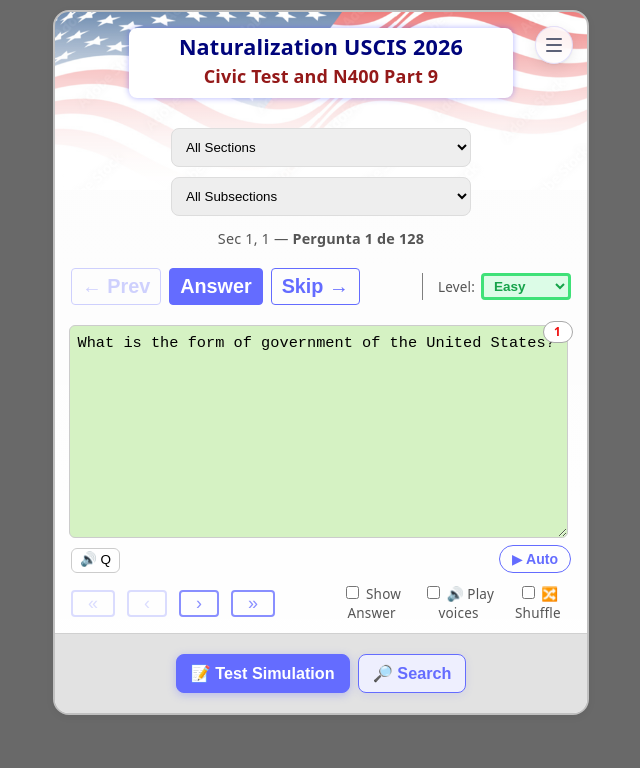
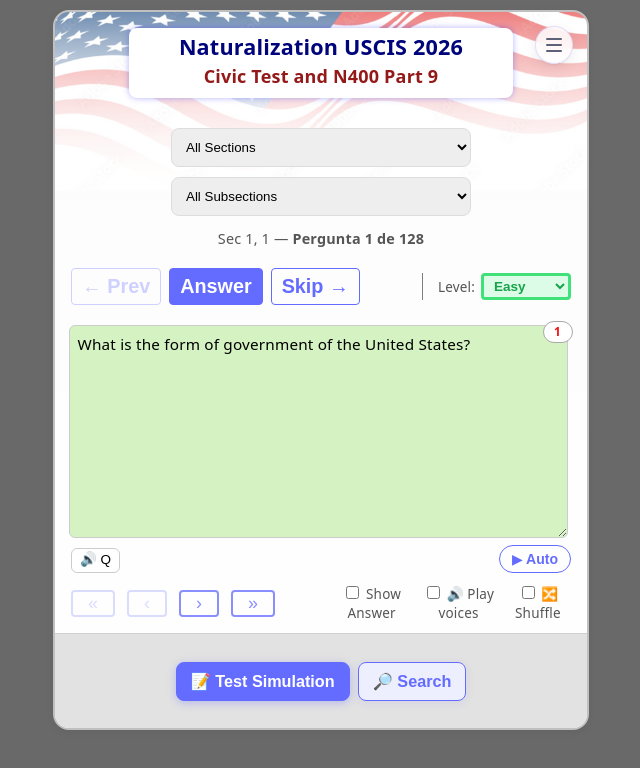
Before and after one commit to renatodaherbr-dotcom/civictest-usa, a React (Vite) app: page / in a window 1280 px wide. Shown: the top 768 px of the page, without its empty margins (319-959 px from the left). Built offline with nearby package versions, Linux system fonts and the light colour scheme.

Commit message:
Many things

```diff
--- a/src/App.jsx
+++ b/src/App.jsx
@@ -671,17 +671,24 @@
         {/* TEXT AREA */}
         <div className={`textarea-wrapper ${effectiveMostrarResposta ? "mostrar-resposta" : ""} ${isN400 ? "split-part9" : dbFile === "bd_civic3.csv" ? "split-6040" : "split-5050"}`}>
           <span className="ta-q-index">{questionId}</span>
-          <textarea
+
+          {/* QUESTION: Read-only div that parses HTML tags */}
+          <div
+            key={`q-${questionId}`}
             className="ta-pergunta"
-            value={texto_q}
-            readOnly
+            dangerouslySetInnerHTML={{ __html: texto_q }}
           />
-          <textarea
+
+          {/* ANSWER: Editable div that acts like a rich-text editor */}
+          <div
+            key={`a-${questionId}`}
             className={`ta-resposta ${!effectiveMostrarResposta ? "ta-hidden" : ""} ${getEdit(shortEditKey) ? "ta-edited" : ""}`}
-            value={texto_a}
-            readOnly={!effectiveMostrarResposta}
+            contentEditable={effectiveMostrarResposta}
+            suppressContentEditableWarning={true}
             tabIndex={effectiveMostrarResposta ? 0 : -1}
-            onChange={(e) => saveEdit(shortEditKey, e.target.value)}
+            /* We use onBlur instead of onChange for contentEditable so the cursor doesn't jump */
+            onBlur={(e) => saveEdit(shortEditKey, e.currentTarget.innerHTML)}
+            dangerouslySetInnerHTML={{ __html: texto_a }}
           />
 
           {effectiveMostrarResposta && (
--- a/src/app.css
+++ b/src/app.css
@@ -30,15 +30,22 @@
 }
 
 /* textarea de pergunta e resposta */
-section#center textarea {
-  width: calc(100% - 16px); /* ocupa toda a largura menos margens laterais */
-  margin: 5px 5px;          /* 4px topo/baixo, 8px laterais */
-  padding: 8px;             /* espaço interno */
+/* textarea/div de pergunta e resposta */
+section#center textarea,
+section#center .ta-pergunta,
+section#center .ta-resposta {
+  width: calc(100% - 16px);
+  margin: 5px 5px;
+  padding: 8px;
   font-size: var(--fs);
   border-radius: 6px;
   border: 1px solid #ccc;
-  resize: vertical;         /* usuário só pode mudar altura */
-  box-sizing: border-box;   /* inclui padding e borda no width */
+  resize: vertical;
+  box-sizing: border-box;
+  overflow-y: auto;
+  text-align: left;
+  color: #000000;
+  line-height: 1.4;      /* Required for divs to scroll like textareas */
 }
 #title-box{
   background: white;
@@ -291,12 +298,20 @@
 }
 
 /* bd_civic1 — 50/50 */
-.textarea-wrapper.split-5050.mostrar-resposta .ta-pergunta { height: 40%; }
-.textarea-wrapper.split-5050 .ta-resposta               { height: 60%; }
+.textarea-wrapper.split-5050.mostrar-resposta .ta-pergunta {
+  height: calc(40% - 5px);
+}
+.textarea-wrapper.split-5050 .ta-resposta{
+  height: calc(60% - 5px);
+}
 
 /* bd_civic2 — 60/40 */
-.textarea-wrapper.split-6040.mostrar-resposta .ta-pergunta { height: 60%; }
-.textarea-wrapper.split-6040 .ta-resposta               { height: 40%; }
+.textarea-wrapper.split-6040.mostrar-resposta .ta-pergunta {
+  height: calc(60% - 5px);
+}
+.textarea-wrapper.split-6040 .ta-resposta {
+  height: calc(40% - 5px);
+}
 
 /* ── Part 9: taller wrapper, three-area split ─────────── */
 .textarea-wrapper.split-part9 {
@@ -305,14 +320,14 @@
   max-height: calc(260px + 84px);
 }
 .textarea-wrapper.split-part9 .ta-pergunta {
-  height: 95%;
+  height: calc(100% - 5px); /* Used to be 95% */
 }
 .textarea-wrapper.split-part9.mostrar-resposta .ta-pergunta {
-  height: 40%;
+  height: calc(40% - 5px);
 }
 .textarea-wrapper.split-part9 .ta-resposta {
-  height: 60%;
-  bottom: 0;           /* flush to bottom — no My Answer below */
+  height: calc(60% - 5px);
+  bottom: 0;
   transform: translateY(100%);
   opacity: 0;
   pointer-events: none;
@@ -861,6 +876,7 @@
     min-height: 100dvh;
     margin: 0;
     padding: 0;
+    overflow: hidden;
   }
 
   #center {
@@ -873,40 +889,39 @@
     display: flex;
     flex-direction: column;
     box-sizing: border-box;
-    /* Ensure there's no bottom padding pushing things up too far */
-    padding-bottom: 16px;
+    padding-bottom: 0 !important; /* REMOVED padding to stop overflow */
+    overflow: hidden; /* Ensures child elements cannot break out */
   }
 
   .textarea-wrapper {
-    flex-grow: 1 !important;
-    height: auto !important;
+    flex: 1 1 auto !important;    /* Flexbox magic: grow to fill, but shrink if needed */
+    height: 0 !important;         /* Force it to rely purely on flex height */
     max-height: none !important;
-    /* Ensures it doesn't push bottom buttons off-screen */
-    min-height: 300px !important;
+    min-height: 200px !important; /* Safe minimum so text areas don't vanish */
     margin-bottom: 8px !important;
   }
 
-  /* 1. Make text areas absorb ALL available middle space */
-  .ta-pergunta, .ta-resposta {
-      /* Keep existing absolute positioning and percentage heights defined globally */
-  }
-
-  /* 2. Push the speech-btns down, which pushes the other two down with it */
+  /* Push the speech-btns down */
   .speech-btns {
     margin-top: auto !important;
+    flex-shrink: 0 !important; /* Prevents buttons from squishing */
   }
 
   /* 3. Keep gaps between the bottom elements consistent */
   .botao-section {
     margin-top: 8px !important;
+    margin-bottom: 0 !important;
+    flex-shrink: 0 !important; /* Prevents buttons from squishing */
   }
 
-  #center .search-container,
-  div.search-container {
+  #center .search-container, div.search-container {
     gap: 5px !important;
     padding: 10px 10px !important;
     border-radius: 10px !important;
     border-top: none !important;
     margin-top: 8px !important;
+    height: 95px !important;       /* ← ADICIONAR ISSO AQUI TAMBÉM */
+    flex-shrink: 0 !important;
+    margin-bottom: 0 !important; /* Ensure no bottom margin pushes it off screen */
   }
 }
--- a/src/components/search.css
+++ b/src/components/search.css
@@ -4,7 +4,8 @@
   display: flex;
   flex-direction: column;
   align-items: center;
-  gap: 12px;
+  justify-content: center;      /* ← NOVO: Centraliza o conteúdo verticalmente */
+  gap: 8px;
 
   margin-left: -16px;           /* cancela padding do #center */
   margin-right: -16px;
@@ -17,6 +18,8 @@
   border-bottom-left-radius: 14px;
   border-bottom-right-radius: 14px;
   box-sizing: border-box;
+  height: 95px;                 /* ← NOVO: Altura fixa para os dois estados (com/sem busca) */
+  overflow-y: auto;
 }
 
 /* Container row — gives it a white bg so buttons always contrast */
@@ -39,11 +42,33 @@
   font-size: 0.85rem;
   width: 96%;
 }
+/* ← NOVO: Oculta a linha de hits quando vazia para centralizar os botões perfeitamente */
+.search-hits-row:empty {
+  display: none;
+}
 .search-nav-group {
   display: flex;
   align-items: center;
   gap: 8px;
   flex-shrink: 0;
+  background-color: #f1f5f9; /* A light, cool gray/blue */
+  border: 1px solid #cbd5e1;
+  box-shadow: 0 2px 6px rgba(0, 0, 0, 0.08);
+  padding: 4px 8px;
+  border-radius: 8px;
+}
+
+.search-nav-group button {
+  font-weight: 600;
+  color: #1e293b; /* Darker text for better contrast */
+  background-color: white; /* Make the buttons stand out from the gray background */
+  border: 1px solid #e2e8f0;
+  box-shadow: 0 1px 2px rgba(0,0,0,0.05);
+}
+
+.search-nav-group button:hover {
+  background-color: #e2e8f0;
+  border-color: #cbd5e1;
 }
 
 /* Base shared style */
@@ -120,8 +145,17 @@
   white-space: nowrap;
   overflow: visible;
   text-overflow: ellipsis;
-  max-width: 180px;
+  max-width: 33%;
   text-align: left;
+}
+
+.search-hits-row .search-term-label {
+  display: inline-block;     /* Required for max-width to work on a span */
+  max-width: 33%;            /* Restricts the width to 33% of the parent */
+  white-space: nowrap;       /* Prevents the text from breaking into a second line */
+  overflow: hidden;          /* Hides any text that overflows the 33% width */
+  text-overflow: ellipsis;   /* Adds the "..." at the end of the hidden text */
+  vertical-align: middle;    /* Keeps the span aligned with surrounding text or buttons */
 }
 
 /* ── CLEAR ──────────────────────────────────────── */
@@ -166,8 +200,8 @@
 }
 
 .search-count {
-  font-size: 0.75rem;
-  font-weight: 600;
+  font-size: 0.85rem;
+  font-weight: 800;
   color: #646cff;
   white-space: nowrap;
 }
```
Also changed, not shown: public/bd_civic3.csv, public/bd_n400_part9.csv.
